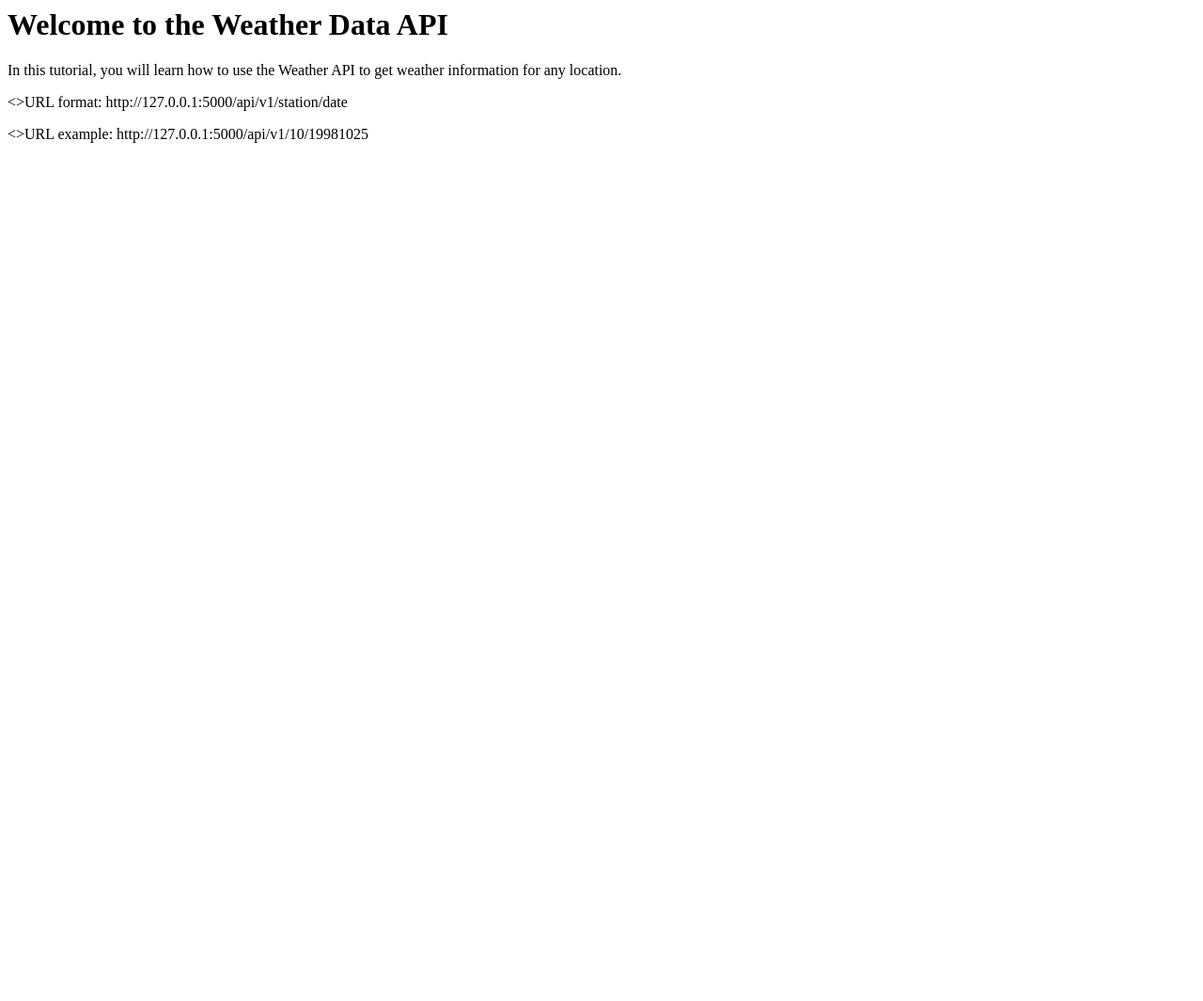
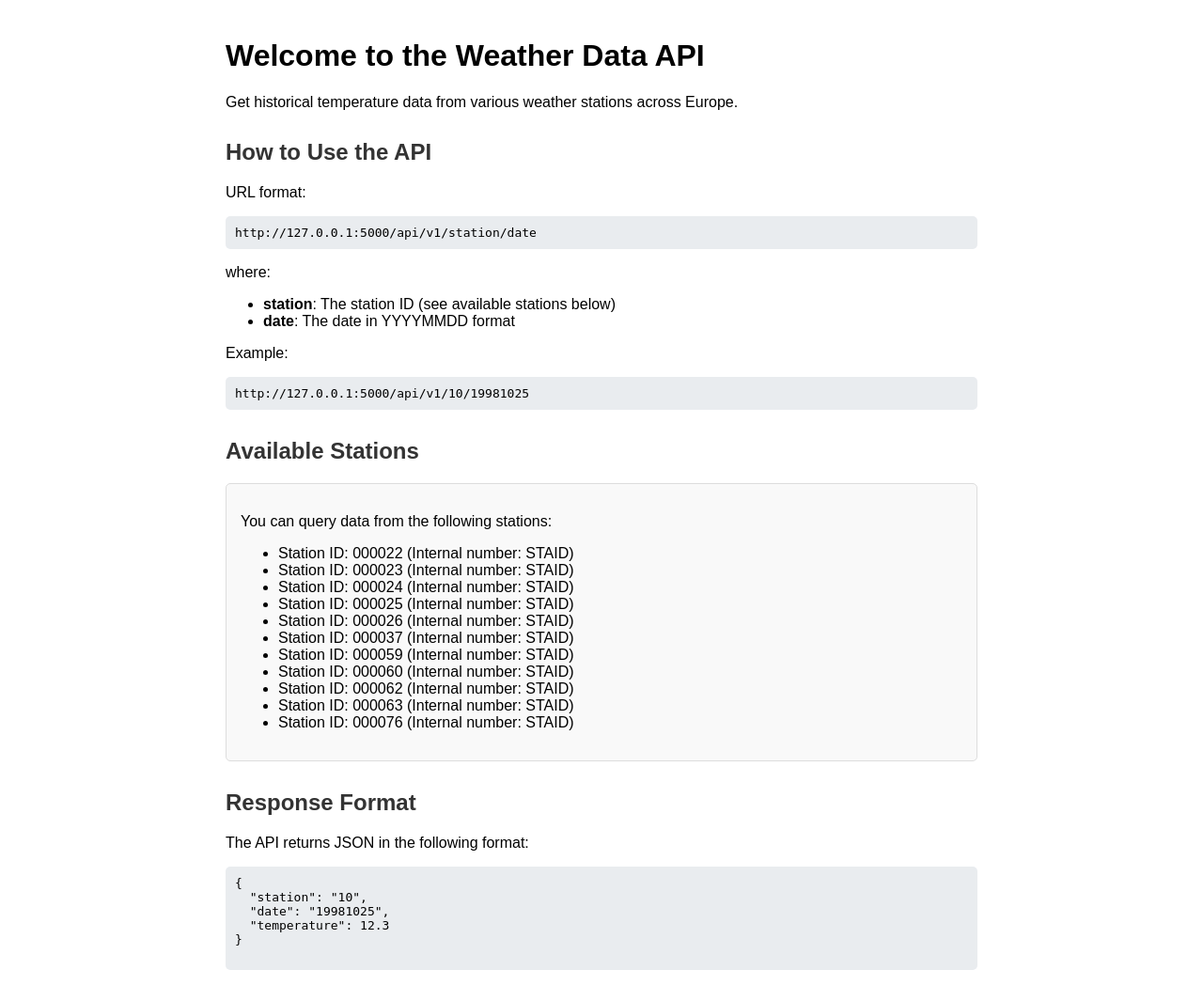
Before and after one commit to zgospodinov/weather-api, a Flask app: page / in a window 1280 px wide. Shown: the whole page at 94% size. Before the commit the page ends 152 px from the top, so only its background shows below. Run offline with Flask 3, Linux system fonts and the light colour scheme.

Commit message:
Render available stations

```diff
--- a/main.py
+++ b/main.py
@@ -1,4 +1,5 @@
 import os
+import glob
 from flask import Flask, render_template
 from weather_backend import get_temperature
 
@@ -9,7 +10,36 @@ app = Flask("__name__", template_folder=os.path.join(SCRIPT_DIR, 'templates'))
 
 @app.route('/')
 def home():
-    return render_template("home.html")
+    # Get all station files
+    station_files = glob.glob(os.path.join(SCRIPT_DIR, 'data_small', 'TG_STAID*.txt'))
+
+    # Extract station IDs and create a list of stations
+    stations = []
+    for file in station_files:
+        # Extract station ID from filename (remove 'TG_STAID' prefix and '.txt' suffix)
+        station_id = os.path.basename(file)[8:14]  # Get the 6 digits
+
+        # Read first few lines to get station info (if available)
+        try:
+            with open(file, 'r', encoding='utf-8') as f:
+                # Skip header lines
+                for _ in range(20):  # Skip first 20 lines
+                    next(f)
+                # Read first data line to get SOUID
+                first_line = next(f).strip().split(',')
+                station_number = first_line[0].strip()
+                stations.append({
+                    'id': station_id,
+                    'number': station_number
+                })
+        except (IOError, IndexError, UnicodeDecodeError):
+            # If there's any error reading the file, just add the ID
+            stations.append({'id': station_id, 'number': station_id})
+
+    # Sort stations by ID
+    stations.sort(key=lambda x: int(x['id']))
+
+    return render_template("home.html", stations=stations)
 
 @app.route('/api/v1/<station>/<date>')
 def station_temperature_at_date(station, date):
--- a/templates/home.html
+++ b/templates/home.html
@@ -1,16 +1,74 @@
+<!DOCTYPE html>
 <html>
   <head>
     <title>Weather Data API</title>
+    <style>
+      body {
+        font-family: Arial, sans-serif;
+        max-width: 800px;
+        margin: 0 auto;
+        padding: 20px;
+      }
+      .station-list {
+        border: 1px solid #ddd;
+        border-radius: 5px;
+        padding: 15px;
+        margin: 20px 0;
+        background-color: #f9f9f9;
+      }
+      .example {
+        background-color: #e9ecef;
+        padding: 10px;
+        border-radius: 5px;
+        font-family: monospace;
+      }
+      h2 {
+        color: #333;
+        margin-top: 30px;
+      }
+    </style>
   </head>
   <body>
     <h1>Welcome to the Weather Data API</h1>
     <p>
-      In this tutorial, you will learn how to use the Weather API to get weather
-      information for any location.
+      Get historical temperature data from various weather stations across
+      Europe.
     </p>
 
-    <>URL format: http://127.0.0.1:5000/api/v1/station/date</p>
-    <>URL example: http://127.0.0.1:5000/api/v1/10/19981025</p>
+    <h2>How to Use the API</h2>
+    <p>URL format:</p>
+    <div class="example">http://127.0.0.1:5000/api/v1/station/date</div>
+    <p>where:</p>
+    <ul>
+      <li>
+        <strong>station</strong>: The station ID (see available stations below)
+      </li>
+      <li><strong>date</strong>: The date in YYYYMMDD format</li>
+    </ul>
 
+    <p>Example:</p>
+    <div class="example">http://127.0.0.1:5000/api/v1/10/19981025</div>
+
+    <h2>Available Stations</h2>
+    <div class="station-list">
+      <p>You can query data from the following stations:</p>
+      <ul>
+        {% for station in stations %}
+        <li>
+          Station ID: {{ station.id }} (Internal number: {{ station.number }})
+        </li>
+        {% endfor %}
+      </ul>
+    </div>
+
+    <h2>Response Format</h2>
+    <p>The API returns JSON in the following format:</p>
+    <pre class="example">
+{
+  "station": "10",
+  "date": "19981025",
+  "temperature": 12.3
+}
+    </pre>
   </body>
 </html>
```
